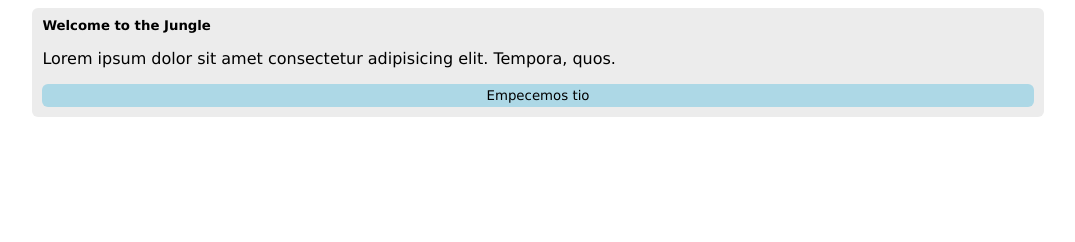
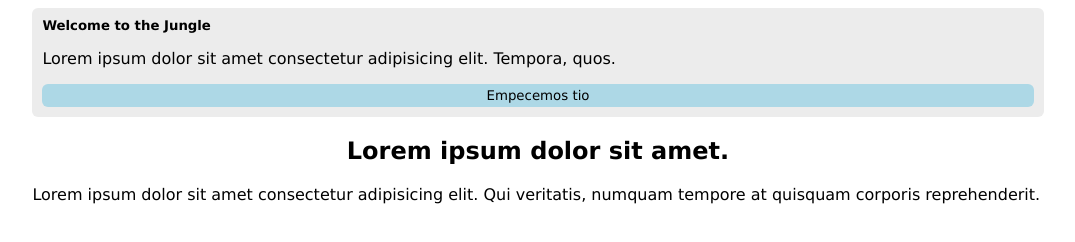
Before and after one commit to noecortez/js-basico, a plain HTML site: page index.html in a window 1280 px wide. Shown: the whole page, without its empty margins (102-1177 px from the left). Drawn offline with Linux system fonts and the light colour scheme.

Commit message:
feat: agrega seccion demostrativa y nueva clase css

```diff
--- a/index.html
+++ b/index.html
@@ -18,6 +18,11 @@
 					<button class="btn btn-celeste">Empecemos tio</button>
 				</div>
 			</header>
+
+			<h2 class="text-center">Lorem ipsum dolor sit amet.</h2>
+			<p>
+				Lorem ipsum dolor sit amet consectetur adipisicing elit. Qui veritatis, numquam tempore at quisquam corporis reprehenderit.
+			</p>
 		</div>
 
 
--- a/style.css
+++ b/style.css
@@ -24,6 +24,10 @@ h1 {
 	padding: 10px;
 	display: flex;
 	flex-direction: column;
+}
+
+.text-center {
+	text-align: center;
 }
 
 .text-left{
```
